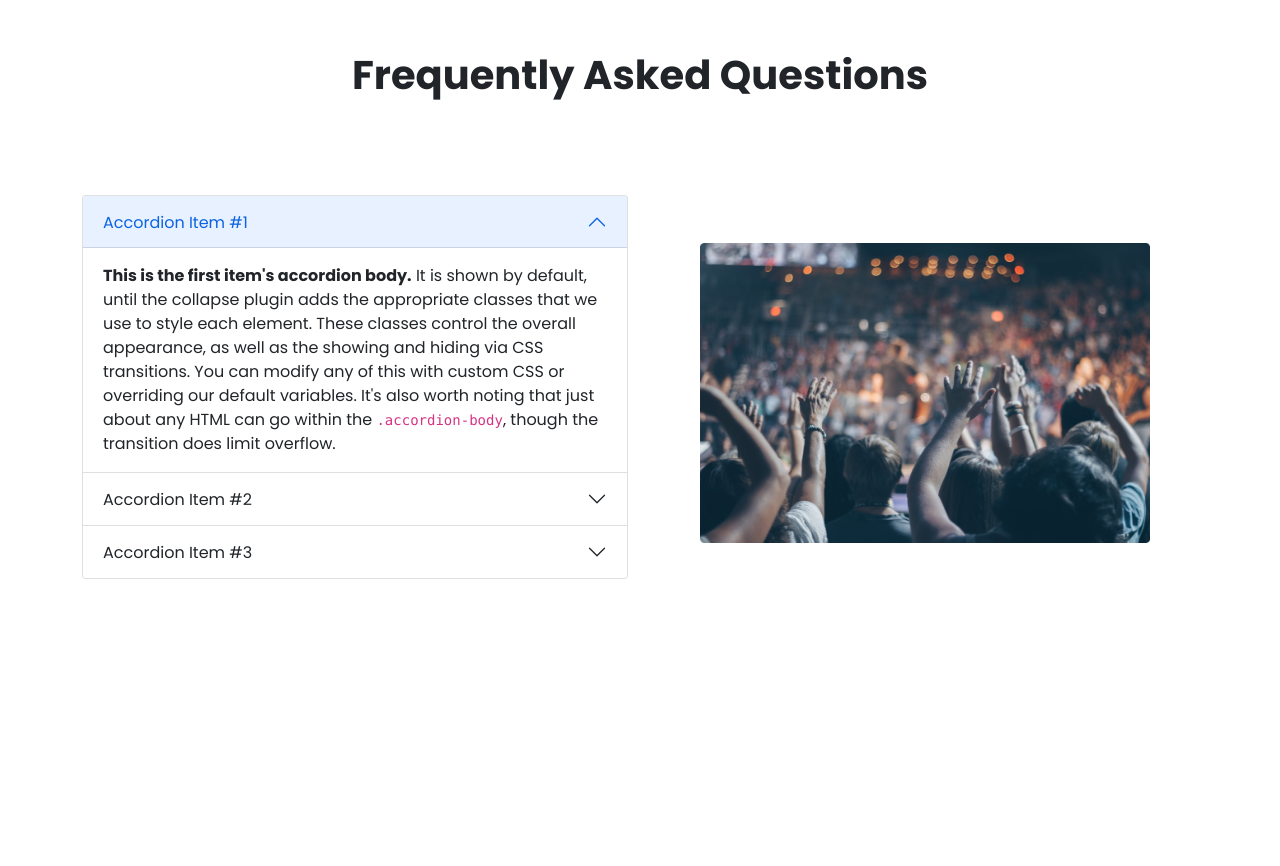
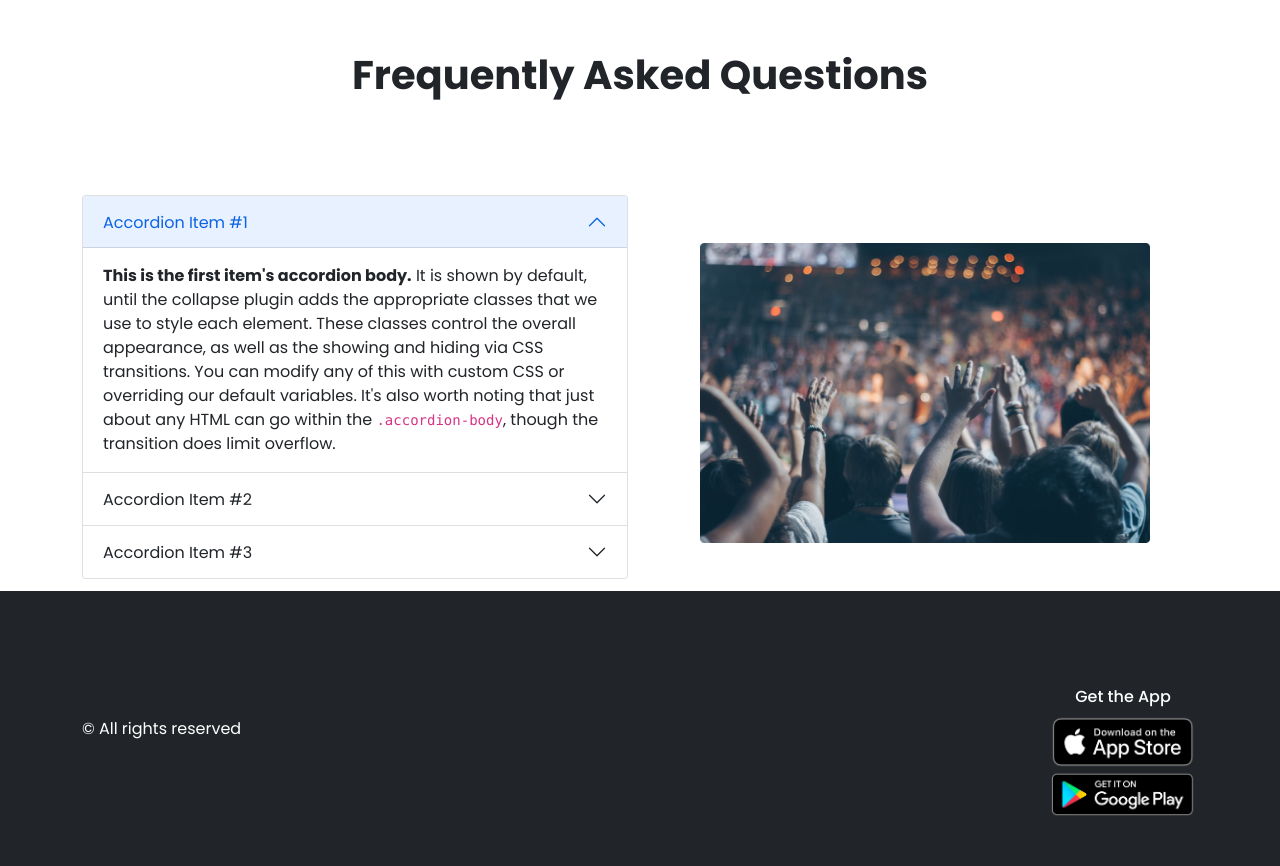
Before and after one commit to shuvocoder/convention-center, a plain HTML site: page index.html in a window 1280 px wide. Shown: the part 1589-2455 px from the top of the page. Before the commit the page ends 2180 px from the top, so only its background shows below. Drawn offline with nearby package versions, Linux system fonts and the light colour scheme.

Commit message:
footer added

```diff
--- a/css/style.css
+++ b/css/style.css
@@ -56,3 +56,6 @@ ul {
   top: -10px;
   right: 32px;
 }
+.footer-img-sec img{
+    width: 150px;
+}
--- a/index.html
+++ b/index.html
@@ -348,8 +348,23 @@
       <!-- FAQ end  -->
     </main>
     <!-- footer  -->
-    <footer>
-
+    <footer class="bg-dark">
+      <div class="container">
+        <div class="row text-white py-5 ">
+          <div class="col-lg-6 d-flex justify-content-center justify-content-lg-start align-items-center">
+            &copy All rights reserved
+          </div>
+          <div class="col-lg-6">
+            <div class="footer-img-sec d-flex justify-content-center justify-content-lg-end">
+              <div>
+                <h4 class="fs-6 text-center mt-5">Get the App</h4>
+                <a class="d-block" href="https://apps.apple.com/us/app/programming-hero-coding-fun/id1478201849" target="_blank"><img src="images/App_Store.png" alt=""></a>
+              <a href="https://play.google.com/store/apps/details?id=com.learnprogramming.codecamp" target="_blank"><img src="images/Google_Play.png" alt=""></a>
+              </div>
+            </div>
+          </div>
+        </div>
+      </div>
     </footer>
     <!-- footer  -->
     <!-- Bootstrap JavaScript Libraries -->
```
Also changed, not shown: images/App_Store.png (added), images/Google_Play.png (added).
